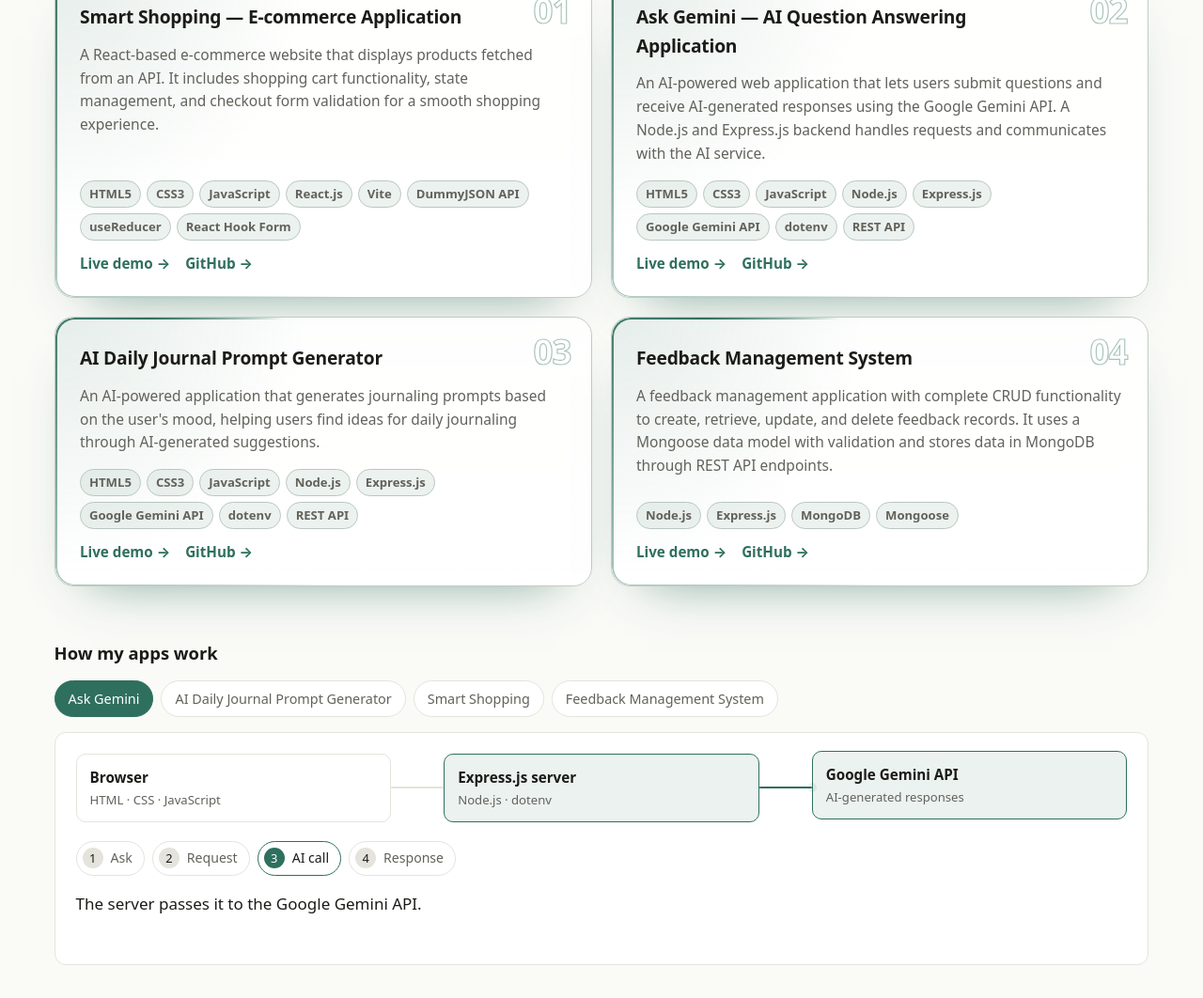
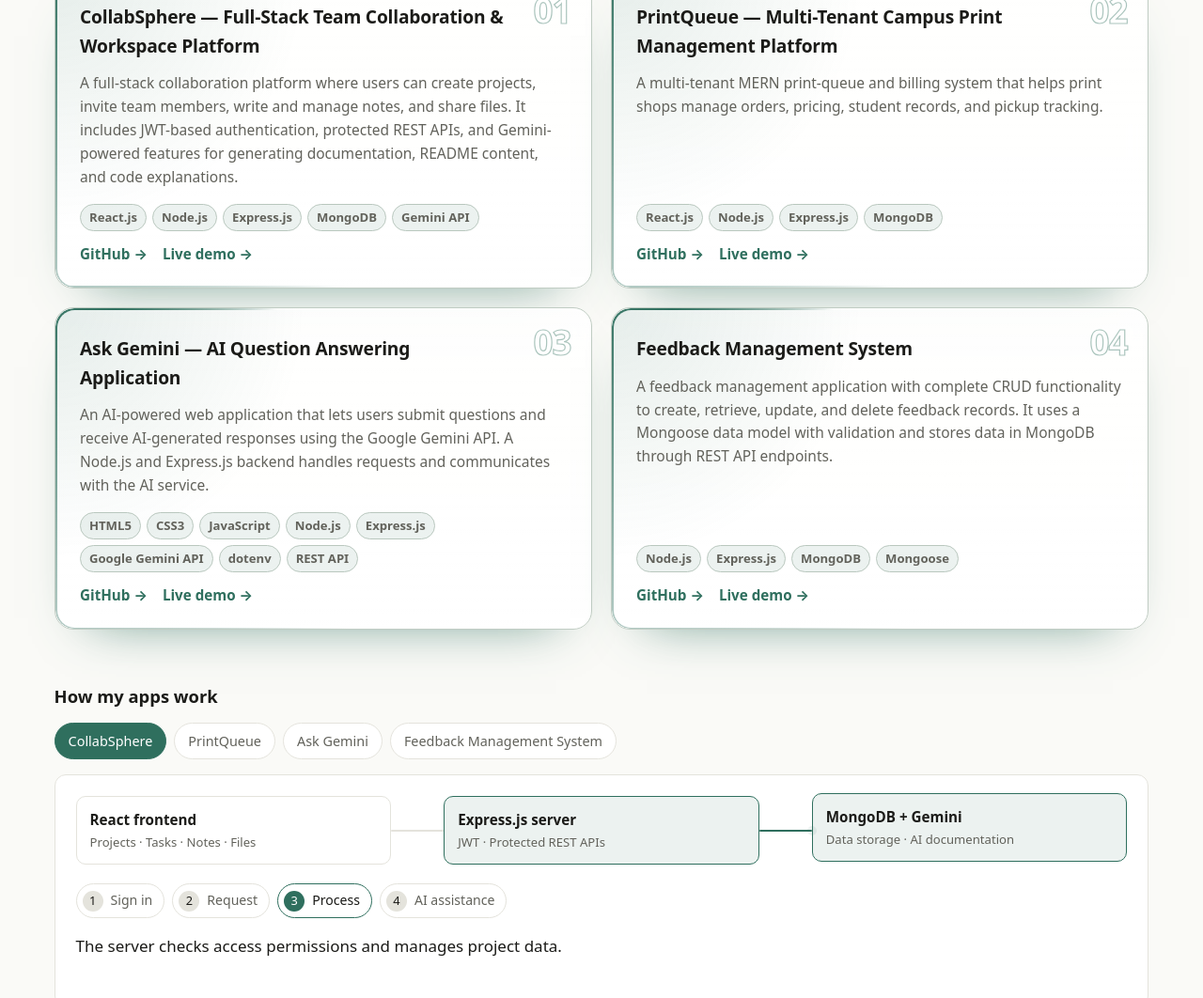
Before and after one commit to aparnaray06/PortfolioAparna, a plain HTML site: page index.html in a window 1280 px wide. Shown: the part 1218-2280 px from the top of the page at 94% size. Drawn offline with Linux system fonts and the light colour scheme.

Commit message:
Add files via upload

```diff
--- a/index.html
+++ b/index.html
@@ -5,8 +5,10 @@
     <meta charset="utf-8">
     <meta name="viewport" content="width=device-width, initial-scale=1, viewport-fit=cover">
     <title>Apurna Ray — Full-Stack Developer</title>
+
     <meta name="description"
         content="Apurna Ray is a Computer Science student and Full-Stack Developer building responsive web applications with React, JavaScript, Node.js, Express.js and MongoDB.">
+
     <link rel="stylesheet" href="styles.css">
 </head>
 
@@ -289,8 +291,8 @@
                 <div class="btns" data-anim="rise-zoom" style="--d:950ms"><a class="btn p" href="#projects">View my
                         work</a><a class="btn" href="#contact">Get in touch</a></div>
             </div>
-            <figure class="portrait" data-anim="zoomblur" style="--d:300ms"><img src="portfolioProfile.png"
-                    width="560" height="700" alt="Portrait of Apurna Ray" decoding="async"></figure>
+            <figure class="portrait" data-anim="zoomblur" style="--d:300ms"><img src="portfolioProfile.png" width="560"
+                    height="700" alt="Portrait of Apurna Ray" decoding="async"></figure>
         </div>
 
         <section id="about">
@@ -317,19 +319,46 @@
                 <span class="fcount" id="fcount" aria-live="polite">Showing 4 of 4</span>
             </div>
             <div class="grid four">
-                <article class="card" data-anim="left" data-tags="react">
-                    <h3>Smart Shopping — E-commerce Application</h3>
-                    <p>A React-based e-commerce website that displays products fetched from an API. It includes shopping
-                        cart functionality, state management, and checkout form validation for a smooth shopping
-                        experience.</p>
-                    <div class="chips" data-child="pop" data-stagger="45" data-base="450"><span
-                            class="chip">HTML5</span><span class="chip">CSS3</span><span
-                            class="chip">JavaScript</span><span class="chip">React.js</span><span
-                            class="chip">Vite</span><span class="chip">DummyJSON API</span><span
-                            class="chip">useReducer</span><span class="chip">React Hook Form</span></div>
-                    <div class="links"><a href="https://assesment-black-iota.vercel.app/" target="_blank"
-                            rel="noopener">Live demo →</a><a href="https://github.com/aparnaray06/Assesment"
-                            target="_blank" rel="noopener">GitHub →</a></div>
+                <article class="card" data-anim="right" data-tags="react node mongo gemini ai">
+                    <h3>CollabSphere — Full-Stack Team Collaboration & Workspace Platform</h3>
+
+                    <p>A full-stack collaboration platform where users can create projects, invite team members, write
+                        and manage notes, and share files. It includes JWT-based authentication, protected REST APIs,
+                        and Gemini-powered features for generating documentation, README content, and code explanations.
+                    </p>
+
+                    <div class="chips" data-child="pop" data-stagger="45" data-base="750">
+                        <span class="chip">React.js</span>
+                        <span class="chip">Node.js</span>
+                        <span class="chip">Express.js</span>
+                        <span class="chip">MongoDB</span>
+                        <span class="chip">Gemini API</span>
+                    </div>
+
+                    <div class="links">
+                        <a href="https://github.com/aparnaray06/collabsphere" target="_blank" rel="noopener">GitHub
+                            →</a>
+                        <a href="https://collabsphere-kfxd.onrender.com" target="_blank" rel="noopener">Live demo
+                            →</a>
+                    </div>
+                </article>
+                <article class="card" data-anim="right" data-tags="react node mongo">
+                    <h3>PrintQueue — Multi-Tenant Campus Print Management Platform</h3>
+
+                    <p>A multi-tenant MERN print-queue and billing system that helps print shops manage orders, pricing,
+                        student records, and pickup tracking.</p>
+
+                    <div class="chips" data-child="pop" data-stagger="45" data-base="750">
+                        <span class="chip">React.js</span>
+                        <span class="chip">Node.js</span>
+                        <span class="chip">Express.js</span>
+                        <span class="chip">MongoDB</span>
+                    </div>
+
+                    <div class="links">
+                        <a href="https://github.com/aparnaray06/PrintQueue" target="_blank" rel="noopener">GitHub →</a>
+                        <a href="https://printqueue-2.onrender.com" target="_blank" rel="noopener">Live demo →</a>
+                    </div>
                 </article>
                 <article class="card" data-anim="rise-zoom" data-tags="node ai" style="--d:150ms">
                     <h3>Ask Gemini — AI Question Answering Application</h3>
@@ -341,22 +370,12 @@
                             class="chip">JavaScript</span><span class="chip">Node.js</span><span
                             class="chip">Express.js</span><span class="chip">Google Gemini API</span><span
                             class="chip">dotenv</span><span class="chip">REST API</span></div>
-                    <div class="links"><a href="https://ask-gemini-phase5-i412.onrender.com/" target="_blank"
-                            rel="noopener">Live demo →</a><a href="https://github.com/aparnaray06/Ask-Gemini-Phase5-"
-                            target="_blank" rel="noopener">GitHub →</a></div>
-                </article>
-                <article class="card" data-anim="right" data-tags="node ai" style="--d:300ms">
-                    <h3>AI Daily Journal Prompt Generator</h3>
-                    <p>An AI-powered application that generates journaling prompts based on the user's mood, helping
-                        users find ideas for daily journaling through AI-generated suggestions.</p>
-                    <div class="chips" data-child="pop" data-stagger="45" data-base="750"><span
-                            class="chip">HTML5</span><span class="chip">CSS3</span><span
-                            class="chip">JavaScript</span><span class="chip">Node.js</span><span
-                            class="chip">Express.js</span><span class="chip">Google Gemini API</span><span
-                            class="chip">dotenv</span><span class="chip">REST API</span></div>
-                    <div class="links"><a href="https://journal-promt-generator.onrender.com/" target="_blank"
-                            rel="noopener">Live demo →</a><a href="https://github.com/aparnaray06/Promt-Generator"
-                            target="_blank" rel="noopener">GitHub →</a></div>
+                    <div class="links">
+                        <a href="https://github.com/aparnaray06/Ask-Gemini-Phase5-" target="_blank"
+                            rel="noopener">GitHub →</a>
+                        <a href="https://ask-gemini-phase5-i412.onrender.com/" target="_blank" rel="noopener">Live demo
+                            →</a>
+                    </div>
                 </article>
                 <article class="card" data-anim="flip" data-tags="node mongo" style="--d:450ms">
                     <h3>Feedback Management System</h3>
@@ -366,28 +385,35 @@
                     <div class="chips" data-child="pop" data-stagger="45" data-base="900"><span
                             class="chip">Node.js</span><span class="chip">Express.js</span><span
                             class="chip">MongoDB</span><span class="chip">Mongoose</span></div>
-                    <div class="links"><a href="https://phase6-feedback-form.onrender.com/" target="_blank"
-                            rel="noopener">Live demo →</a><a href="https://github.com/aparnaray06/phase6-feedback-form"
-                            target="_blank" rel="noopener">GitHub →</a></div>
+                    <div class="links">
+                        <a href="https://github.com/aparnaray06/phase6-feedback-form" target="_blank"
+                            rel="noopener">GitHub →</a>
+                        <a href="https://phase6-feedback-form.onrender.com/" target="_blank" rel="noopener">Live demo
+                            →</a>
+                    </div>
                 </article>
             </div>
 
+
             <div class="flow" id="flow">
                 <h3 class="sub" data-anim="slide-s">How my apps work</h3>
+
                 <div class="flow-tabs" role="group" aria-label="Choose a project" data-anim="up">
-                    <button type="button" class="ftab on" data-p="gemini" aria-pressed="true">Ask Gemini</button>
-                    <button type="button" class="ftab" data-p="journal" aria-pressed="false">AI Daily Journal Prompt
-                        Generator</button>
-                    <button type="button" class="ftab" data-p="shopsy" aria-pressed="false">Smart Shopping</button>
+                    <button type="button" class="ftab on" data-p="collabsphere"
+                        aria-pressed="true">CollabSphere</button>
+                    <button type="button" class="ftab" data-p="printqueue" aria-pressed="false">PrintQueue</button>
+                    <button type="button" class="ftab" data-p="gemini" aria-pressed="false">Ask Gemini</button>
                     <button type="button" class="ftab" data-p="feedback" aria-pressed="false">Feedback Management
                         System</button>
                 </div>
+
                 <div class="flow-panel" data-anim="rise-zoom">
                     <div class="flow-nodes" id="fnodes"></div>
                     <ol class="flow-steps" id="fsteps"></ol>
                     <p class="flow-cap" id="fcap" aria-live="polite"></p>
                 </div>
             </div>
+
         </section>
 
         <section id="skills">
@@ -566,9 +592,10 @@
                         </div>
                         <div class="group">
                             <h3>Certifications</h3>
-                            <div class="skills" data-child="pop" data-stagger="70" data-base="600"><span>CodeChef
-                                    Certification</span><span>IT Certifications</span><span>MongoDB
-                                    Certifications</span></div>
+                            <div class="skills" data-child="pop" data-stagger="70" data-base="600">
+                                <span>CodeChef Certification</span>
+                                <span>MongoDB Certifications</span>
+                            </div>
                         </div>
                     </div>
                     <div class="btns"><a class="btn p" id="rv-view"
@@ -599,12 +626,12 @@
                     </ul>
                     <div class="ct-rows" data-child="up" data-stagger="100" data-base="300">
                         <a class="ct-row"
-                            href="https://mail.google.com/mail/?view=cm&amp;fs=1&amp;to=ray434575@gmail.com"
+                            href="https://mail.google.com/mail/?view=cm&amp;fs=1&amp;to=apurnaray25@navgurukul.org"
                             target="_blank" rel="noopener"><span class="ct-ico"><svg viewBox="0 0 24 24"
                                     aria-hidden="true">
                                     <use href="#i-mail" />
                                 </svg></span><span
-                                class="ct-txt"><small>Email</small><span>ray434575@gmail.com</span></span></a>
+                                class="ct-txt"><small>Email</small><span>apurnaray25@navgurukul.org</span></span></a>
                         <a class="ct-row" href="https://github.com/aparnaray06" target="_blank" rel="noopener"><span
                                 class="ct-ico"><svg viewBox="0 0 24 24" aria-hidden="true">
                                     <use href="#i-code" />
--- a/script.js
+++ b/script.js
@@ -124,7 +124,7 @@ try {
     try {
         var root = document.documentElement;
         var reduce = window.matchMedia('(prefers-reduced-motion: reduce)').matches;
-        var EMAIL = 'ray434575@gmail.com';
+        var EMAIL = 'apurnaray25@navgurukul.org';
         function $(s, c) { return (c || document).querySelector(s); }
         function $$(s, c) { return Array.prototype.slice.call((c || document).querySelectorAll(s)); }
         function el(t, c, x) { var e = document.createElement(t); if (c) e.className = c; if (x != null) e.textContent = x; return e; }
@@ -176,40 +176,82 @@ try {
 
         /* request flow */
         var FLOW = {
+            collabsphere: {
+                nodes: [
+                    ['React frontend', 'Projects · Tasks · Notes · Files'],
+                    ['Express.js server', 'JWT · Protected REST APIs'],
+                    ['MongoDB + Gemini', 'Data storage · AI documentation']
+                ],
+                steps: [
+                    { t: 'Sign in',
+                        d: 'Users sign in and access their authorized workspace.',
+                        n: [0],
+                        c: [] },
+                    {
+                        t: 'Request',
+                        d: 'The React app sends authenticated requests to the Express.js server.',
+                        n: [0, 1],
+                        c: [0],
+                        dir: 1 },
+                    {
+                        t: 'Process',
+                        d: 'The server checks access permissions and manages project data.',
+                        n: [1, 2],
+                        c: [1],
+                        dir: 1 },
+                    {
+                        t: 'AI assistance',
+                        d: 'Gemini helps generate documentation, README content, and code explanations.',
+                        n: [2, 1, 0],
+                        c: [1, 0],
+                        dir: -1
+                    }
+                ]
+            },
+
             gemini: {
-                nodes: [['Browser', 'HTML · CSS · JavaScript'], ['Express.js server', 'Node.js · dotenv'], ['Google Gemini API', 'AI-generated responses']],
+                nodes: [
+                    ['Browser', 'HTML · CSS · JavaScript'],
+                    ['Express.js server', 'Node.js · dotenv'],
+                    ['Google Gemini API', 'AI-generated responses']
+                ],
                 steps: [
                     { t: 'Ask', d: 'You submit a question in the browser.', n: [0], c: [] },
                     { t: 'Request', d: 'The browser sends the question to my Express.js server.', n: [0, 1], c: [0], dir: 1 },
                     { t: 'AI call', d: 'The server passes it to the Google Gemini API.', n: [1, 2], c: [1], dir: 1 },
-                    { t: 'Response', d: 'The AI-generated answer travels back and appears on the page.', n: [2, 1, 0], c: [1, 0], dir: -1 }]
+                    { t: 'Response', d: 'The AI-generated answer travels back and appears on the page.', n: [2, 1, 0], c: [1, 0], dir: -1 }
+                ]
             },
-            journal: {
-                nodes: [['Browser', 'HTML · CSS · JavaScript'], ['Express.js server', 'Node.js · dotenv'], ['Google Gemini API', 'AI-generated suggestions']],
+
+            printqueue: {
+                nodes: [
+                    ['React frontend', 'Print orders · Student records'],
+                    ['Express.js server', 'Order management · Pricing'],
+                    ['MongoDB', 'Orders · Records · Pickup tracking']
+                ],
                 steps: [
-                    { t: 'Mood', d: 'You tell the app how you feel in the browser.', n: [0], c: [] },
-                    { t: 'Request', d: 'The browser sends your mood to my Express.js server.', n: [0, 1], c: [0], dir: 1 },
-                    { t: 'AI call', d: 'The server asks the Google Gemini API for a journaling prompt.', n: [1, 2], c: [1], dir: 1 },
-                    { t: 'Prompt', d: 'The journaling prompt travels back and appears on the page.', n: [2, 1, 0], c: [1, 0], dir: -1 }]
+                    { t: 'Create order', d: 'A student or user submits a print request through the application.', n: [0], c: [] },
+                    { t: 'Process request', d: 'The Express.js server handles the order and its pricing details.', n: [0, 1], c: [0], dir: 1 },
+                    { t: 'Store data', d: 'MongoDB stores the order and related student records.', n: [1, 2], c: [1], dir: 1 },
+                    { t: 'Track pickup', d: 'The application updates the order status so the print shop can manage pickup.', n: [2, 1, 0], c: [1, 0], dir: -1 }
+                ]
             },
-            shopsy: {
-                nodes: [['Browser UI', 'HTML · CSS · JavaScript'], ['React app', 'React.js · Vite'], ['DummyJSON API', 'Product data']],
-                steps: [
-                    { t: 'Load', d: 'You open the shop and the React app starts in your browser.', n: [0, 1], c: [0], dir: 1 },
-                    { t: 'Fetch', d: 'The app requests products from the DummyJSON API.', n: [1, 2], c: [1], dir: 1 },
-                    { t: 'Display', d: 'The products come back and are displayed on the page.', n: [2, 1, 0], c: [1, 0], dir: -1 },
-                    { t: 'Cart', d: 'useReducer manages the cart state and React Hook Form validates the checkout form.', n: [1], c: [] }]
-            },
+
             feedback: {
-                nodes: [['Client', 'Sends REST requests'], ['Express.js server', 'Node.js · Mongoose'], ['MongoDB', 'Persistent storage']],
+                nodes: [
+                    ['Client', 'Sends REST requests'],
+                    ['Express.js server', 'Node.js · Mongoose'],
+                    ['MongoDB', 'Persistent storage']
+                ],
                 steps: [
                     { t: 'Request', d: 'A request to create, read, update or delete feedback reaches my REST API endpoints.', n: [0, 1], c: [0], dir: 1 },
                     { t: 'Validate', d: 'The Mongoose data model checks the feedback data before it is saved.', n: [1], c: [] },
                     { t: 'Store', d: 'MongoDB stores or updates the feedback records.', n: [1, 2], c: [1], dir: 1 },
-                    { t: 'Response', d: 'The result travels back to the client as the API response.', n: [2, 1, 0], c: [1, 0], dir: -1 }]
+                    { t: 'Response', d: 'The result travels back to the client as the API response.', n: [2, 1, 0], c: [1, 0], dir: -1 }
+                ]
             }
         };
-        var fkey = 'gemini', fi = 0, fuser = false, fvis = false, ftimer = null;
+        var fkey = 'collabsphere', fi = 0, fuser = false, fvis = false, ftimer = null;
         var fWrap = $('#fnodes'), fSteps = $('#fsteps'), fCap = $('#fcap');
         function setStep(i) {
             fi = i; var s = FLOW[fkey].steps[i];
@@ -282,8 +324,8 @@ try {
         C.resume = function () {
             L([{ c: 'ps', t: 'Full-Stack Developer | AI-Integration' }]);
             L([{ c: 'k', t: 'languages' }, 'English, Hindi']);
-            L([{ c: 'k', t: 'certified' }, 'CodeChef Certification, IT Certifications, MongoDB Certifications']);
-            L([{ c: 'k', t: 'pdf' }, { href: 'https://drive.google.com/file/d/1piVjzEJk8FgkHsmeIv-L6_Sirxlpy4mT/view?usp=sharing', t: 'Open the full resume' }]);
+            L([{ c: 'k', t: 'certified' }, 'CodeChef Certification, MongoDB Certifications']);
+            L([{ c: 'k', t: 'pdf' }, { href: 'https://docs.google.com/document/d/1ksDZ7VOv8vPLsSigHiAziPaVikjbpeXfyenwDyYbjUA/edit?usp=sharing', t: 'Open the full resume' }]);
         };
         C.contact = function () {
             L([{ c: 'k', t: 'email' }, EMAIL]);
@@ -447,20 +489,32 @@ try {
         $('#kbd').textContent = mac ? '⌘ K' : 'Ctrl K';
         function ext(g, t, h) { return { g: g, t: t, h: h, x: 1 }; }
         var ITEMS = [
-            { g: 'Go to', t: 'About', h: '#about' }, { g: 'Go to', t: 'Projects', h: '#projects' }, { g: 'Go to', t: 'How my apps work', h: '#flow' },
-            { g: 'Go to', t: 'Skills', h: '#skills' }, { g: 'Go to', t: 'Terminal', h: '#terminal' }, { g: 'Go to', t: 'Education', h: '#education' }, { g: 'Go to', t: 'Resume', h: '#resume' }, { g: 'Go to', t: 'Contact', h: '#contact' },
-            ext('Projects', 'Smart Shopping: live demo', 'https://assesment-black-iota.vercel.app/'),
-            ext('Projects', 'Smart Shopping: GitHub', 'https://github.com/aparnaray06/Assesment'),
+            { g: 'Go to', t: 'About', h: '#about' },
+            { g: 'Go to', t: 'Projects', h: '#projects' },
+            { g: 'Go to', t: 'How my apps work', h: '#flow' },
+            { g: 'Go to', t: 'Skills', h: '#skills' },
+            { g: 'Go to', t: 'Terminal', h: '#terminal' },
+            { g: 'Go to', t: 'Education', h: '#education' },
+            { g: 'Go to', t: 'Resume', h: '#resume' },
+            { g: 'Go to', t: 'Contact', h: '#contact' },
+
+            ext('Projects', 'CollabSphere: GitHub', 'https://github.com/aparnaray06/collabsphere'),
+            ext('Projects', 'CollabSphere: Live demo', 'https://collabsphere-kfxd.onrender.com'),
+
+            ext('Projects', 'PrintQueue: GitHub', 'https://github.com/aparnaray06/PrintQueue'),
+            ext('Projects', 'PrintQueue: live demo', 'https://printqueue-2.onrender.com'),
+
             ext('Projects', 'Ask Gemini: live demo', 'https://ask-gemini-phase5-i412.onrender.com/'),
             ext('Projects', 'Ask Gemini: GitHub', 'https://github.com/aparnaray06/Ask-Gemini-Phase5-'),
-            ext('Projects', 'AI Daily Journal Prompt Generator: live demo', 'https://journal-promt-generator.onrender.com/'),
-            ext('Projects', 'AI Daily Journal Prompt Generator: GitHub', 'https://github.com/aparnaray06/Promt-Generator'),
+
             ext('Projects', 'Feedback Management System: live demo', 'https://phase6-feedback-form.onrender.com/'),
             ext('Projects', 'Feedback Management System: GitHub', 'https://github.com/aparnaray06/phase6-feedback-form'),
+
             ext('Links', 'GitHub profile', 'https://github.com/aparnaray06'),
             ext('Links', 'LinkedIn', 'https://www.linkedin.com/in/apurna-ray-747257377/'),
             ext('Links', 'View resume', 'https://drive.google.com/file/d/1piVjzEJk8FgkHsmeIv-L6_Sirxlpy4mT/view?usp=sharing'),
             ext('Links', 'Download resume', 'Apurna_Ray_Resume.pdf'),
+
             { g: 'Actions', t: 'Copy email address', a: copyEmail },
             { g: 'Actions', t: 'Switch light / dark theme', a: toggleTheme },
             { g: 'Actions', t: 'Scroll to top', a: function () { window.scrollTo({ top: 0, behavior: reduce ? 'auto' : 'smooth' }); } }
@@ -555,13 +609,35 @@ try {
                 if (e < L * L) { cx.strokeStyle = 'rgba(' + col + ',' + (.22 * (1 - Math.sqrt(e) / L)).toFixed(3) + ')'; cx.lineWidth = 1; cx.beginPath(); cx.moveTo(a.x, a.y); cx.lineTo(b.x, b.y); cx.stroke(); }
             }
             var mdx = a.x - mx, mdy = a.y - my, md = Math.sqrt(mdx * mdx + mdy * mdy);
-            if (md < 170) { cx.strokeStyle = 'rgba(' + col + ',' + (.5 * (1 - md / 170)).toFixed(3) + ')'; cx.lineWidth = 1.2; cx.beginPath(); cx.moveTo(a.x, a.y); cx.lineTo(mx, my); cx.stroke(); }
+
+            if (md < 170) {
+                cx.strokeStyle = 'rgba(' + col + ',' + (.5 * (1 - md / 170)).toFixed(3) + ')'; cx.lineWidth = 1.2; cx.beginPath(); cx.moveTo(a.x, a.y); cx.lineTo(mx, my); cx.stroke();
+
+            }
         }
         if (!reduce) raf = requestAnimationFrame(draw);
     }
-    window.addEventListener('pointermove', function (e) { mx = e.clientX; my = e.clientY; }, { passive: true });
+
+    window.addEventListener('pointermove', function (e) {
+        mx = e.clientX; my = e.clientY;
+    }, {
+        passive: true
+
+    });
+
     window.addEventListener('pointerleave', function () { mx = my = -9999; });
-    var rt; window.addEventListener('resize', function () { clearTimeout(rt); rt = setTimeout(function () { size(); if (reduce) draw(); }, 200); });
-    document.addEventListener('visibilitychange', function () { cancelAnimationFrame(raf); if (!document.hidden && !reduce) raf = requestAnimationFrame(draw); });
+
+    var rt; window.addEventListener('resize', function () {
+        clearTimeout(rt); rt = setTimeout(function () {
+            size();
+            if (reduce) draw();
+        }, 200);
+    });
+
+    document.addEventListener('visibilitychange', function () {
+        cancelAnimationFrame(raf);
+        if (!document.hidden && !reduce) raf = requestAnimationFrame(draw);
+    });
+
     readColor(); size(); draw();
 })();
```
Also changed, not shown: 1 other file.
